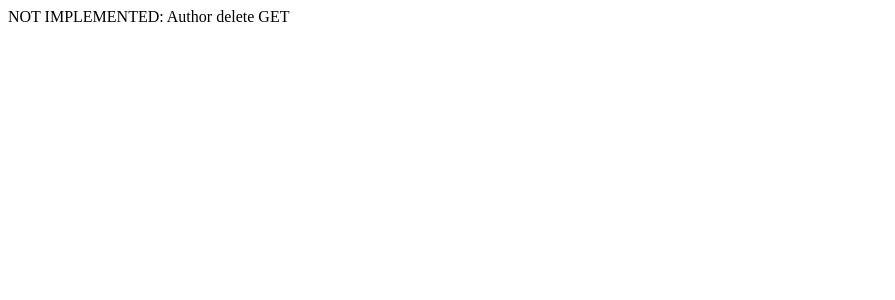
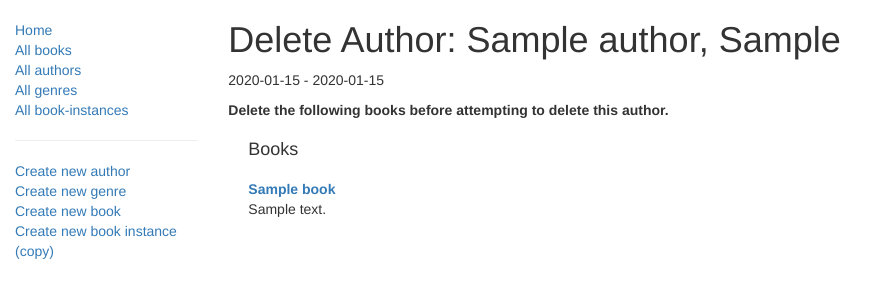
Before and after one commit to carlaraya/express-locallibrary-tutorial, a Node server app: page /catalog/author/600000000000000000000001/delete in a window 1280 px wide. Shown: the top 300 px of the page, without its empty margins (0-895 px from the left). Run offline with Node 20, Linux system fonts and the light colour scheme; tables that the repository leaves empty hold one stand-in row (values such as "Sample post"); some libraries are stand-ins or nearby versions.

Commit message:
Express Tutorial Part 6.5: Delete Author form

```diff
--- a/controllers/authorController.js
+++ b/controllers/authorController.js
@@ -95,13 +95,53 @@ exports.author_create_post = [
 ];
 
 // Display Author delete form on GET.
-exports.author_delete_get = function(req, res) {
-    res.send('NOT IMPLEMENTED: Author delete GET');
+exports.author_delete_get = function(req, res, next) {
+
+    async.parallel({
+        author: function(callback) {
+            Author.findById(req.params.id).exec(callback)
+        },
+        authors_books: function(callback) {
+          Book.find({ 'author': req.params.id }).exec(callback)
+        },
+    }, function(err, results) {
+        if (err) { return next(err); }
+        if (results.author==null) { // No results.
+            res.redirect('/catalog/authors');
+        }
+        // Successful, so render.
+        res.render('author_delete', { title: 'Delete Author', author: results.author, author_books: results.authors_books } );
+    });
+
 };
 
 // Handle Author delete on POST.
-exports.author_delete_post = function(req, res) {
-    res.send('NOT IMPLEMENTED: Author delete POST');
+exports.author_delete_post = function(req, res, next) {
+
+    async.parallel({
+        author: function(callback) {
+          Author.findById(req.body.authorid).exec(callback)
+        },
+        authors_books: function(callback) {
+          Book.find({ 'author': req.body.authorid }).exec(callback)
+        },
+    }, function(err, results) {
+        if (err) { return next(err); }
+        // Success
+        if (results.authors_books.length > 0) {
+            // Author has books. Render in same way as for GET route.
+            res.render('author_delete', { title: 'Delete Author', author: results.author, author_books: results.authors_books } );
+            return;
+        }
+        else {
+            // Author has no books. Delete object and redirect to the list of authors.
+            Author.findByIdAndRemove(req.body.authorid, function deleteAuthor(err) {
+                if (err) { return next(err); }
+                // Success - go to author list
+                res.redirect('/catalog/authors')
+            })
+        }
+    });
 };
 
 // Display Author update form on GET.
--- /dev/null
+++ b/views/author_delete.pug
@@ -0,0 +1,28 @@
+extends layout
+
+block content
+  h1 #{title}: #{author.name}
+  p= author.lifespan
+
+  if author_books.length
+
+    p #[strong Delete the following books before attempting to delete this author.]
+
+    div(style='margin-left:20px;margin-top:20px')
+
+      h4 Books
+
+      dl
+      each book in author_books
+        dt
+          a(href=book.url) #{book.title}
+        dd #{book.summary}
+
+  else
+    p Do you really want to delete this Author?
+
+    form(method='POST' action='')
+      div.form-group
+        input#authorid.form-control(type='hidden',name='authorid', required='true', value=author._id )
+
+      button.btn.btn-primary(type='submit') Delete
--- a/views/author_detail.pug
+++ b/views/author_detail.pug
@@ -17,3 +17,6 @@ block content
 
       else
         p This author has no books.
+        hr
+        p
+          a(href=author.url+'/delete') Delete author
```
